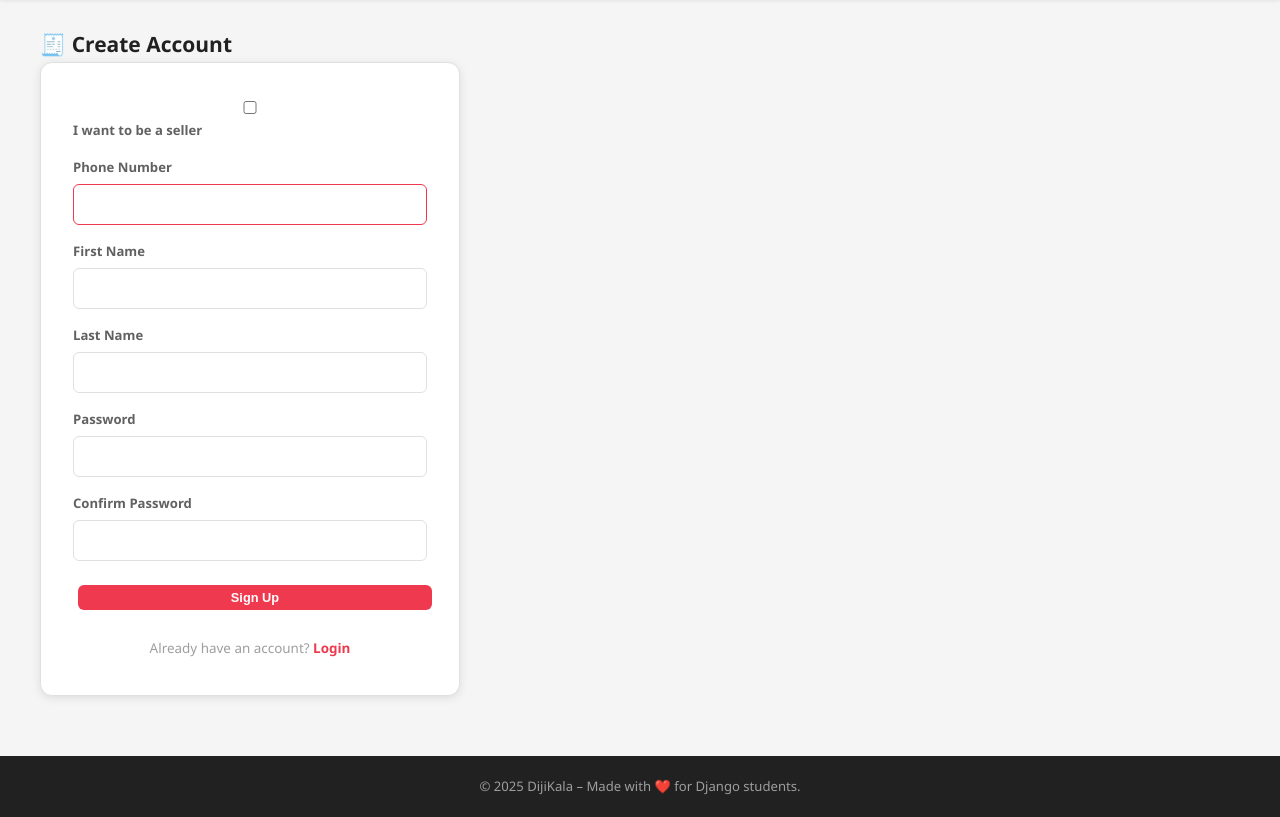
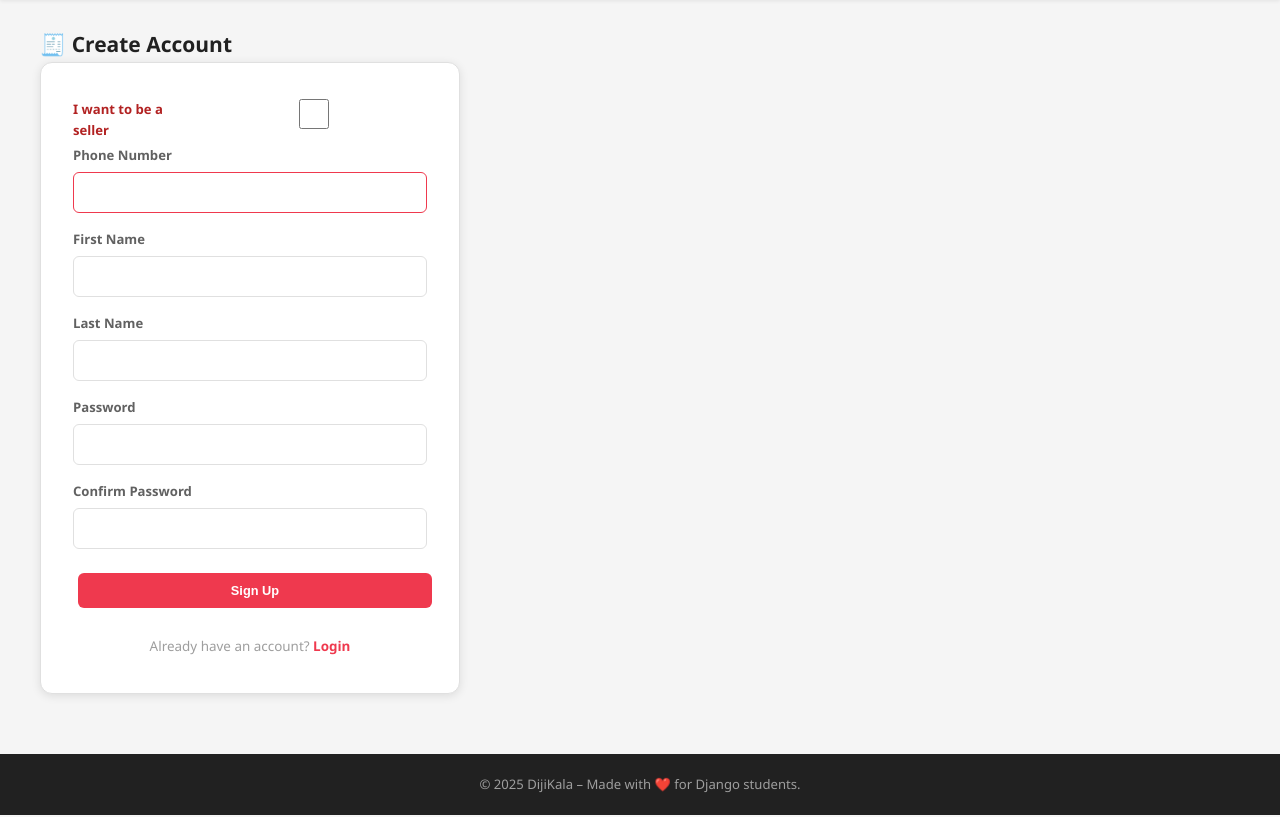
Before and after one commit to farhad-here/storekala, a Django app: page /accounts/signup/ in a window 1280 px wide. Shown: the part 65-882 px from the top of the page. Run offline with Django 5.2, Linux system fonts and the light colour scheme.

Commit message:
Change style

```diff
--- a/static/css/style.css
+++ b/static/css/style.css
@@ -125,7 +125,7 @@ main.container {
     margin:10px 5px 10px 5px;
     background: var(--red);
     color: var(--white);
-    padding: 5px 10px !important;
+    padding: 10px 10px !important;
     border: none;
     border-radius: var(--radius-sm);
     cursor: pointer;
--- a/templates/registration/signup.html
+++ b/templates/registration/signup.html
@@ -9,9 +9,9 @@
     {% csrf_token %}
     {{ form.non_field_errors }}
     <div class="form-group">
-        <label>
+        <label style="display: flex; flex-direction: row-reverse; height: 30px;">
             {{ form.is_seller }}
-            I want to be a seller
+            <span style="width: 200px; color: firebrick;">I want to be a seller</span>
         </label>
 
         {{ form.is_seller.errors }}
--- a/templates/stores/create_store.html
+++ b/templates/stores/create_store.html
@@ -20,7 +20,7 @@
         </div>
 
         <button type="submit" class="btn">Create Store</button>
-        <a href="{% url 'seller_panel' %}" class="btn-link">Cancel</a>
+        <a href="{% url 'seller_panel' %}" class="btn-link" style="color: sienna; text-decoration: none; padding: 5px;">Cancel</a>
     </form>
 </div>
 
--- a/templates/stores/manage_store.html
+++ b/templates/stores/manage_store.html
@@ -69,7 +69,7 @@
                 </tbody>
             </table>
         {% else %}
-            <p>No products yet. <a href="{% url 'add_product' store.pk %}">Add your first product</a></p>
+            <p>No products yet. <a href="{% url 'add_product' store.pk %}" style="text-decoration: none;color: rgb(28, 49, 231);">Add your first product</a></p>
         {% endif %}
     </div>
 </div>
```
Also changed, not shown: db.sqlite3.
